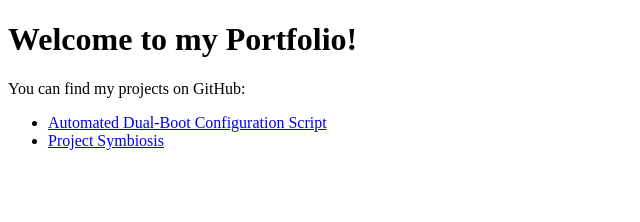
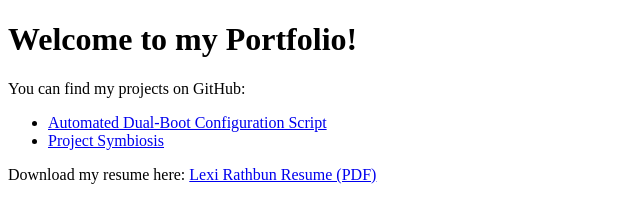
Before and after one commit to LexiR90/LexiR90.github.io, a plain HTML site: page index.html in a window 1280 px wide. Shown: the whole page, without its empty margins (0-640 px from the left). Drawn offline with Linux system fonts and the light colour scheme.

Commit message:
Update index.html

```diff
--- a/index.html
+++ b/index.html
@@ -10,5 +10,6 @@
     <li><a href="https://github.com/LexiR90/automated-dual-boot-script">Automated Dual-Boot Configuration Script</a></li>
     <li><a href="https://github.com/LexiR90/Project_Symbiosis">Project Symbiosis</a></li>
   </ul>
+  <p>Download my resume here: <a href="https://github.com/LexiR90/LexiR90.github.io/blob/main/lexi-rathbun-resume-1-17-25.pdf">Lexi Rathbun Resume (PDF)</a></p>
 </body>
 </html>
```
